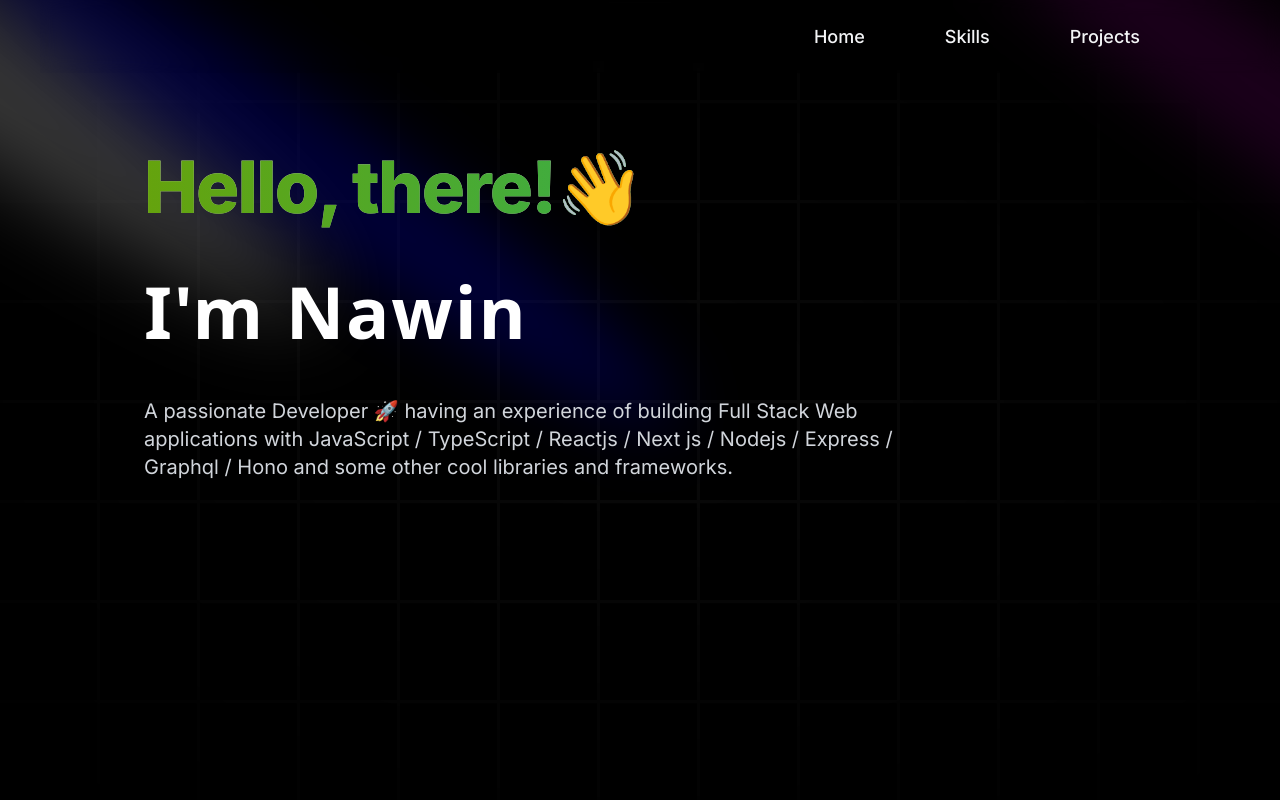
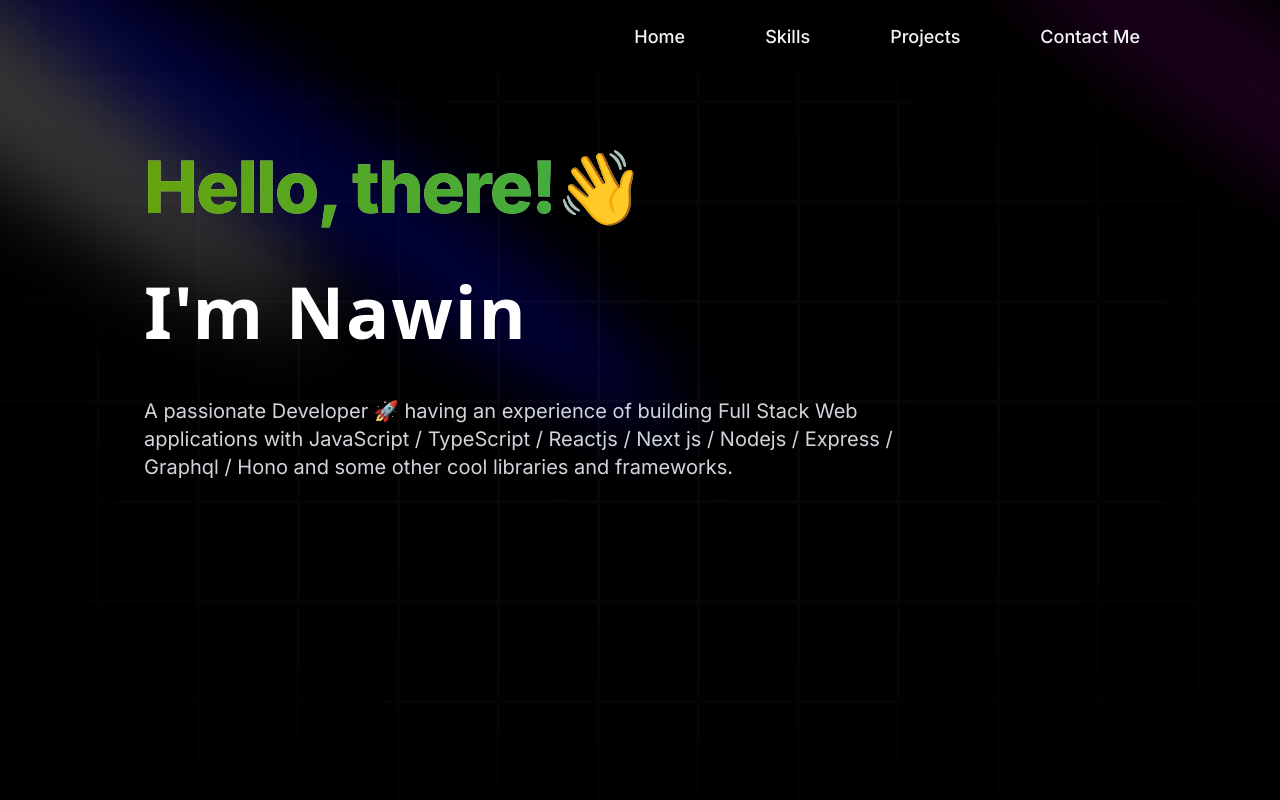
Before and after one commit to nawinsharma/Nawin, a Next.js app: page / in a window 1280 px wide. Shown: the top 800 px of the page. Built offline with nearby package versions, Linux system fonts and the light colour scheme; what tailwindcss-filters would draw is missing.

Commit message:
add contact in navlink

```diff
--- a/data/headerNavLinks.ts
+++ b/data/headerNavLinks.ts
@@ -3,5 +3,5 @@ export let headerNavLinks = [
   // { href: '#about', title: 'About Me' },
   { href: '#skills', title: 'Skills' },
   { href: '#projects', title: 'Projects' },
-  // { href: '#contact', title: 'Contact Me' },
+  { href: '#contact', title: 'Contact Me' },
 ]
```
